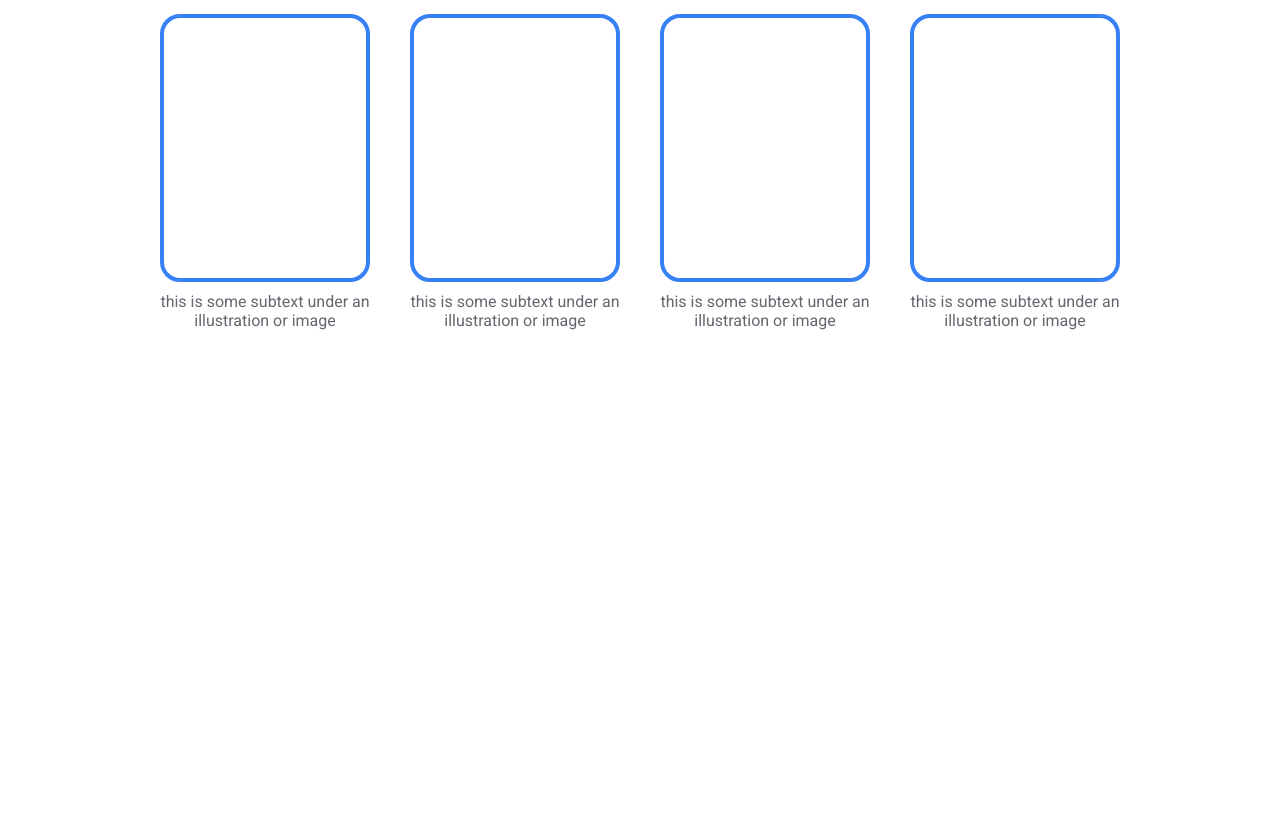
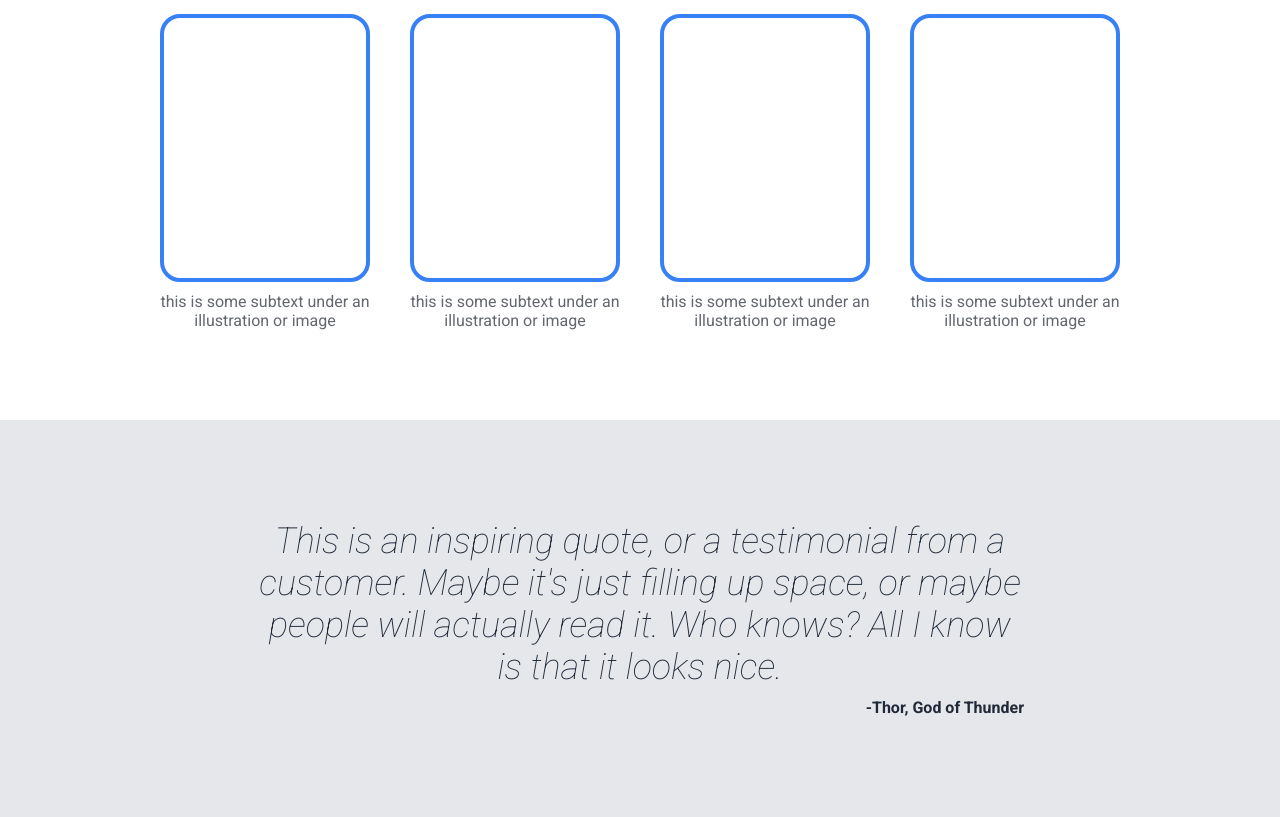
Before and after one commit to amxrac/odin-landing-page, a plain HTML site: page index.html in a window 1280 px wide. Shown: the part 568-1385 px from the top of the page. Before the commit the page ends 988 px from the top, so only its background shows below. Drawn offline with Linux system fonts and the light colour scheme.

Commit message:
add markup and style for .quote section

```diff
--- a/index.html
+++ b/index.html
@@ -51,6 +51,13 @@
                 </div>
             </div>
         </section>
+
+        <div class="quote">
+            <div class="quote-wrap">
+                <p>This is an inspiring quote, or a testimonial from a customer. Maybe it's just filling up space, or maybe people will actually read it. Who knows? All I know is that it looks nice.</p>
+            <p>-Thor, God of Thunder</p>
+            </div>
+        </div>
     </div>
 </body>
 </html>
--- a/style.css
+++ b/style.css
@@ -1,4 +1,4 @@
-@import url('https://fonts.googleapis.com/css2?family=Roboto:wght@400;500;700;900&display=swap');
+@import url('https://fonts.googleapis.com/css2?family=Roboto:ital,wght@0,400;0,500;0,700;0,900;1,100&display=swap');
 
 * {
     margin: 0;
@@ -104,7 +104,7 @@ main .right p {
 .info h4 {
     font-weight: 700;
     font-size: 36px;
-    color: hsl(0, 0%, 0%);
+    color: hsl(215, 28%, 17%);
     margin-bottom: 30px;
 }
 
@@ -130,3 +130,38 @@ main .right p {
 .info_section .info_section_subtext p {
     color: hsl(218, 5%, 41%);
 }
+
+.quote {
+    background: hsl(220, 13%, 91%);
+    width: 100vw;
+    display: flex;
+    align-items: center;
+    justify-content: center;
+    padding-top: 100px;
+    padding-bottom: 100px;
+}
+
+.quote .quote-wrap {
+    display: flex;
+    flex-direction: column;
+    align-items: center;
+    width: 60vw;
+}
+
+.quote p:first-child {
+    color: hsl(215, 28%, 17%);
+    font-weight: 100;
+    font-size: 36px;
+    font-style: italic;
+    text-align: center;
+    align-self: center;
+    margin-bottom: 10px;
+}
+
+.quote p:nth-child(2) {
+    font-weight: 700;
+    color: hsl(215, 28%, 17%);
+    /* margin-left: 10px; */
+    align-self: flex-end;
+    /* width: 20vw; */
+}
```
